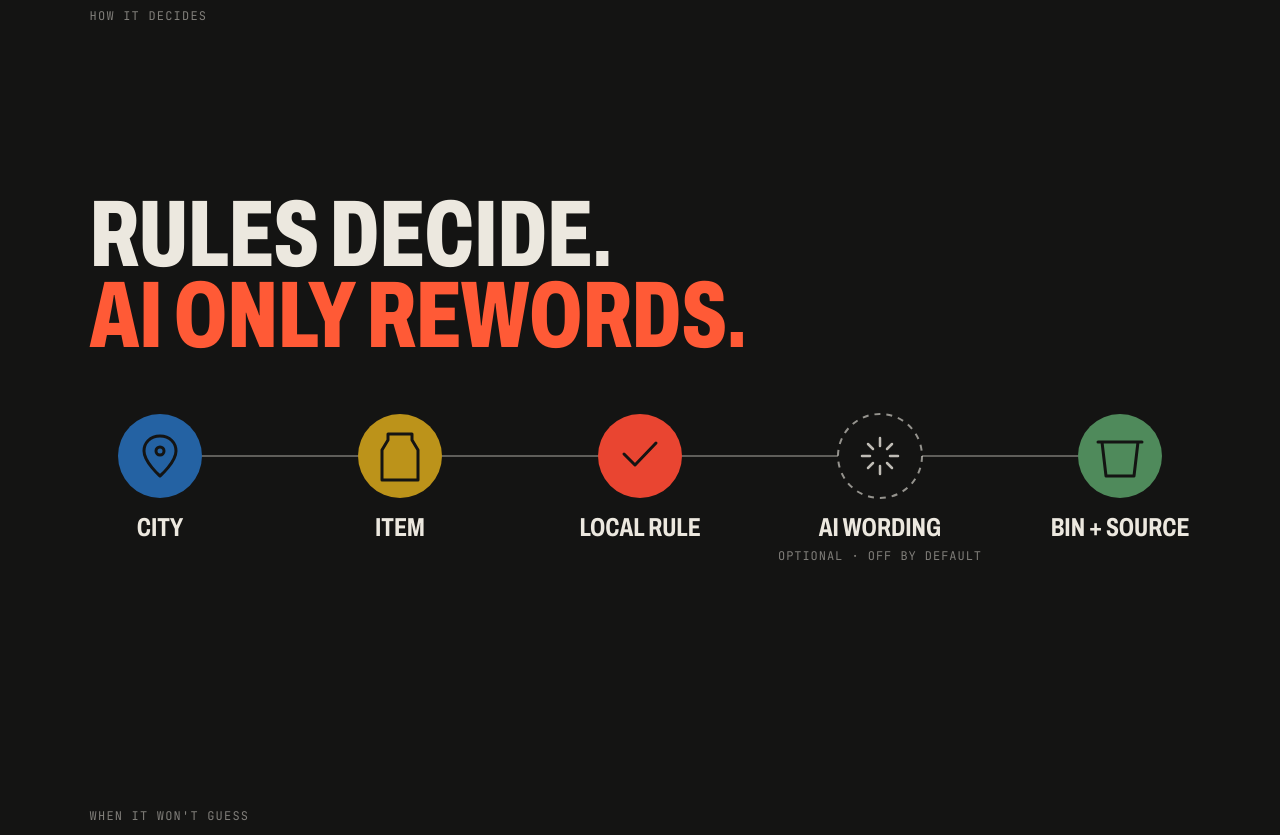
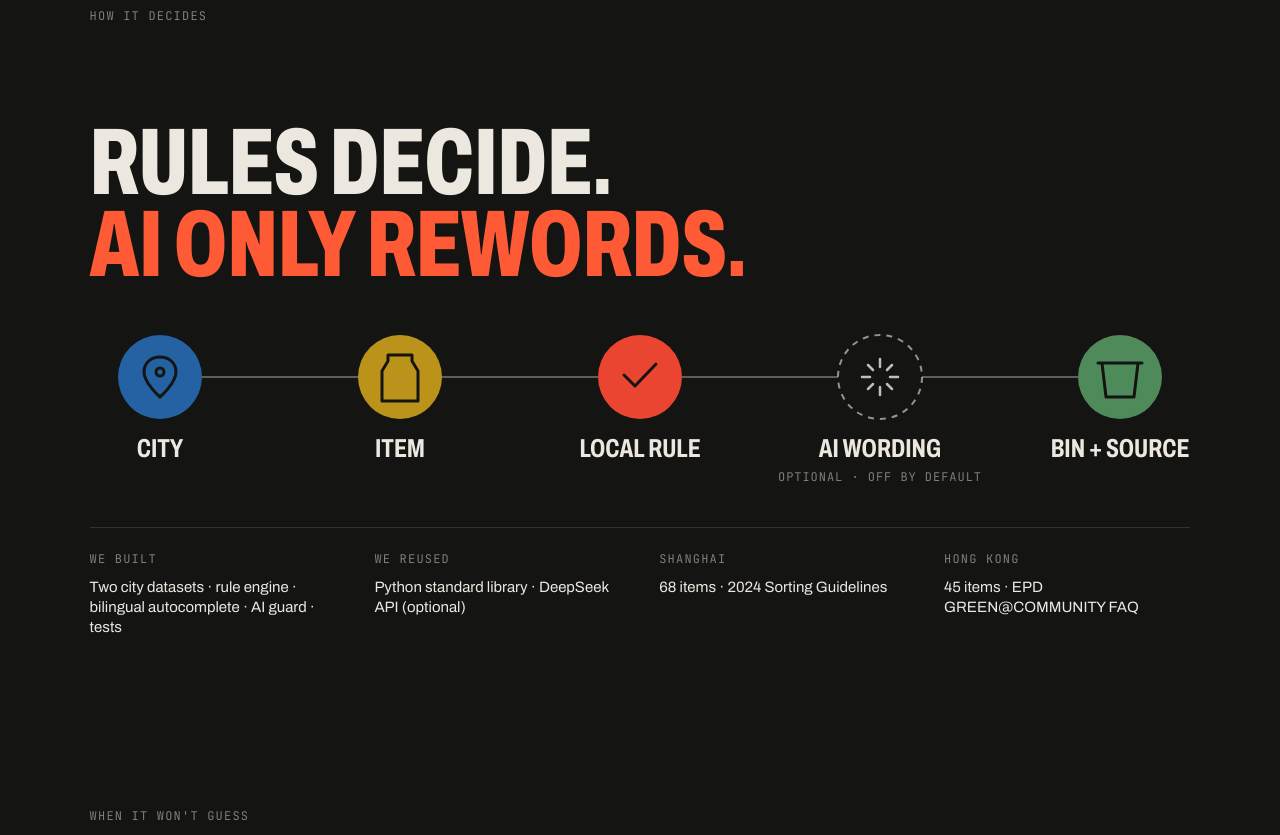
Before and after one commit to WaziXuan/AILT9019-Team11-Webpage, a plain HTML site: page build/page.src.html in a window 1280 px wide. Shown: the part 1620-2455 px from the top of the page. Drawn offline with Linux system fonts and the light colour scheme; files whose address does not match are found by name.

Commit message:
State users, team-built vs reused, and per-city data on the page

```diff
--- a/build/page.src.html
+++ b/build/page.src.html
@@ -90,7 +90,9 @@ button{font:inherit;color:inherit;background:none;border:0;padding:0;cursor:poin
 .flow svg{width:100%;height:auto;display:block;overflow:visible}
 .flow text{font-family:var(--sans);font-stretch:70%;font-weight:700;fill:var(--fg);text-transform:uppercase}
 .flow .sm{font-family:var(--mono);font-weight:400;font-size:12px;letter-spacing:.08em;fill:var(--dim)}
-.p-method .lede{margin-top:6vh}
+.p-method h2{margin-bottom:4vh}
+.notes{display:grid;grid-template-columns:repeat(4,1fr);gap:3vw;margin-top:5vh;max-width:1200px;border-top:1px solid var(--faint);padding-top:18px}
+.notes p{margin:6px 0 0;font-size:15px;line-height:1.35}
 
 /* 4 exits */
 .exits{display:grid;grid-template-columns:repeat(4,1fr);gap:3vw;max-width:1200px}
@@ -172,7 +174,7 @@ button{font:inherit;color:inherit;background:none;border:0;padding:0;cursor:poin
 <section class="page p-title" data-name="Start">
   <span class="tag cap">AILT9019 · Team 11</span>
   <h1 class="disp"><span>One item.</span><span>Two cities.</span><span class="ac">Two bins.</span></h1>
-  <p class="lede">Shanghai and Hong Kong sort the same item differently. We built a helper that follows each city's own official rules.</p>
+  <p class="lede">Shanghai and Hong Kong sort the same item differently. For people who live between the two, we built a helper that follows each city's own official rules.</p>
   <div class="hint cap"><i></i>Scroll</div>
 </section>
 
@@ -211,6 +213,12 @@ button{font:inherit;color:inherit;background:none;border:0;padding:0;cursor:poin
       </g>
       <g text-anchor="middle"><text class="sm" x="790" y="164">optional · off by default</text></g>
     </svg>
+  </div>
+  <div class="notes">
+    <div><span class="cap">We built</span><p>Two city datasets · rule engine · bilingual autocomplete · AI guard · tests</p></div>
+    <div><span class="cap">We reused</span><p>Python standard library · DeepSeek API (optional)</p></div>
+    <div><span class="cap">Shanghai</span><p>68 items · 2024 Sorting Guidelines</p></div>
+    <div><span class="cap">Hong Kong</span><p>45 items · EPD GREEN@COMMUNITY FAQ</p></div>
   </div>
 </section>
 
```
Also changed, not shown: index.html (+10 -2 lines).
